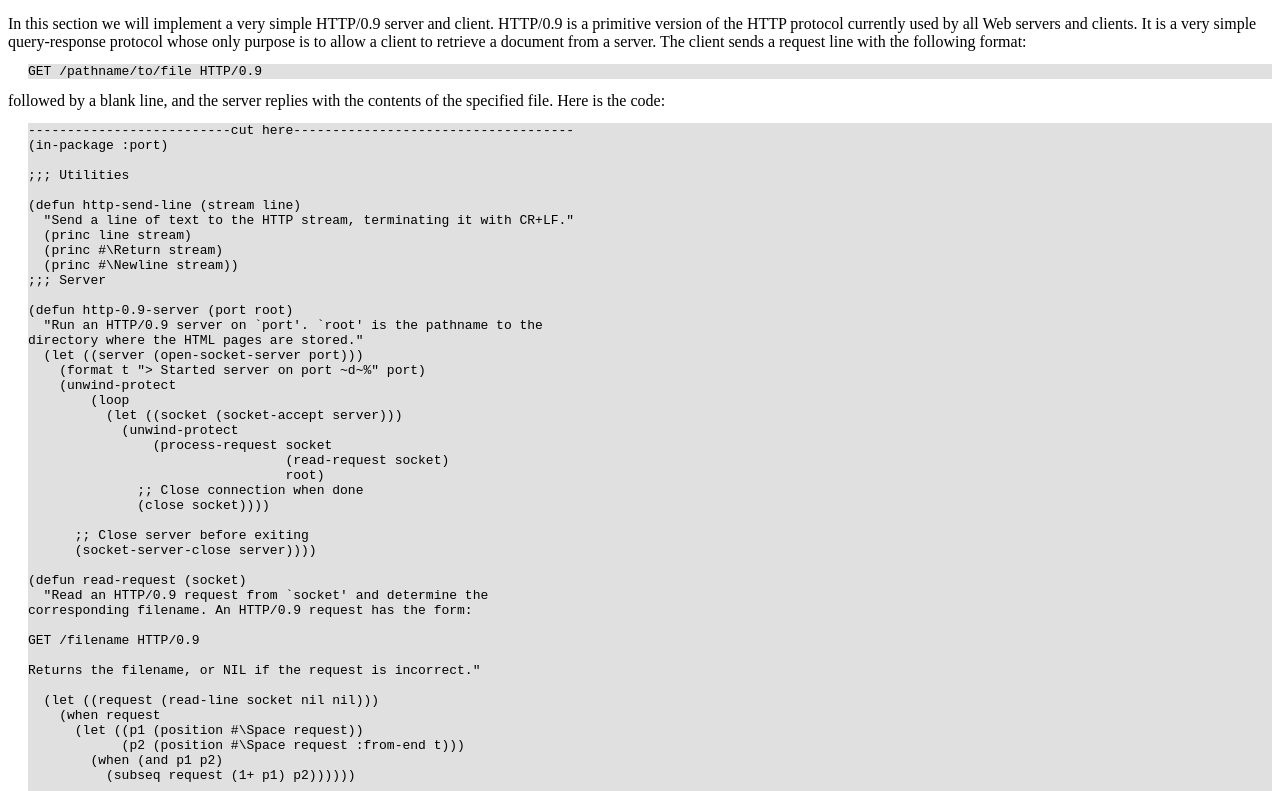
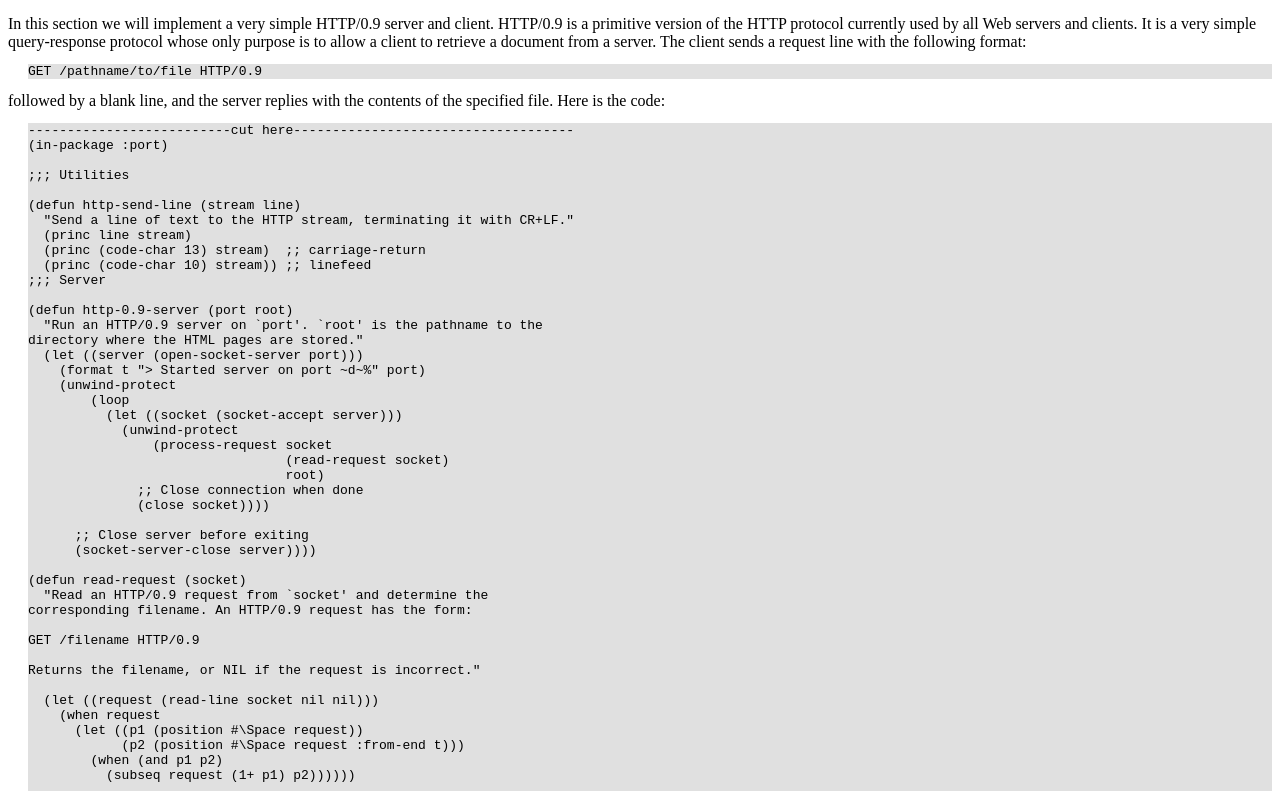
Before and after one commit to wobh/cl-cookbook, a plain HTML site: page sockets.html in a window 1280 px wide. Shown: the part 2509-3300 px from the top of the page. Drawn offline with Linux system fonts and the light colour scheme.

Commit message:
Committing in . Modified Files:  	sockets.html  - changed #\Return #\Linefeed to (code-char 13) (code-char 10) to avoid Lisp choosing wrong char for #\Newline

```diff
--- a/sockets.html
+++ b/sockets.html
@@ -1,5 +1,5 @@
 <!DOCTYPE HTML PUBLIC "-//IETF//DTD HTML//EN">
-<!-- 	$Header: /cvsroot/cl-cookbook/cl-cookbook/sockets.html,v 1.8 2005/04/17 23:28:35 nhabedi Exp $	 -->
+<!-- 	$Header: /cvsroot/cl-cookbook/cl-cookbook/sockets.html,v 1.9 2007/01/16 20:58:32 ozten Exp $	 -->
 <html> <head>
 <title>The Common Lisp Cookbook - Sockets</title>
 <style type="text/css">
@@ -332,8 +332,8 @@ contents of the specified file. Here is the code:
 (defun http-send-line (stream line)
   "Send a line of text to the HTTP stream, terminating it with CR+LF."
   (princ line stream)
-  (princ #\Return stream)
-  (princ #\Newline stream))
+  (princ (code-char 13) stream)  ;; carriage-return
+  (princ (code-char 10) stream)) ;; linefeed
 ;;; Server
 
 (defun http-0.9-server (port root)
@@ -458,5 +458,5 @@ manually after you have finished trying it.
 <hr>
 <a href="license.html">Copyright</a> &copy; 2002-2007 The Common Lisp Cookbook Project
 <address>http://cl-cookbook.sourceforge.net/</address>
-<br>$Header: /cvsroot/cl-cookbook/cl-cookbook/sockets.html,v 1.8 2005/04/17 23:28:35 nhabedi Exp $
+<br>$Header: /cvsroot/cl-cookbook/cl-cookbook/sockets.html,v 1.9 2007/01/16 20:58:32 ozten Exp $
 </body> </html>
```
